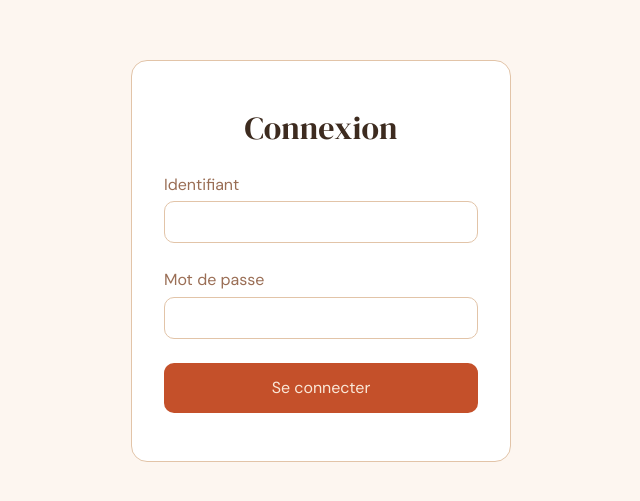
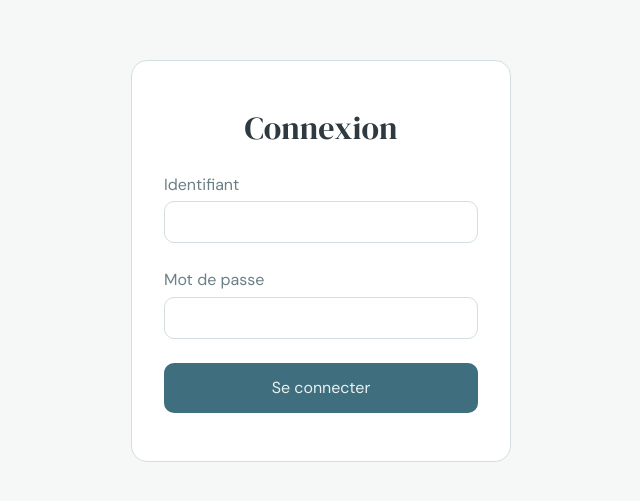
Before and after one commit to Gregtmlg/cooking-app, a React (Vite) app in the folder frontend/: page /login in a window 1280 px wide. Shown: the part 139-640 px from the top of the page, without its empty margins (319-959 px from the left). Built offline with nearby package versions, Linux system fonts and the light colour scheme; no server answers.

Commit message:
4b/theme frontend (#35)
* docs: ignore linter type error

* feat(front): group themes via CSS variables, brand labels and theme selector

```diff
--- a/frontend/src/api/auth.js
+++ b/frontend/src/api/auth.js
@@ -37,3 +37,9 @@ export async function changePassword(oldPassword, newPassword) {
     })
     return response.data
 }
+// group : slug du groupe choisi, ou null pour revenir au thème par défaut.
+// Renvoie le NOUVEL état de session (thème compris).
+export async function setTheme(group) {
+    const response = await api.put('/api/v1/auth/theme', { group })
+    return response.data
+}
--- a/frontend/src/components/Layout.jsx
+++ b/frontend/src/components/Layout.jsx
@@ -1,22 +1,25 @@
 import { Link, Outlet } from 'react-router-dom'
 import { useAuth } from '../auth/AuthContext'
+import { brandOf } from '../theme/theme'
+import ThemeSelect from './ThemeSelect'
 import styles from './Layout.module.css'
 
 function Layout() {
   // Layout est sous RequireProfile : profile n'est jamais null ici.
-  const { profile, logout } = useAuth()
+  const { profile, theme, logout } = useAuth()
 
   return (
     <div>
       <header className={styles.header}>
         <h1 className={styles.logo}>
-          <Link to="/">Dingé Kitchen</Link>
+          <Link to="/">{brandOf(theme)}</Link>
         </h1>
         <nav className={styles.nav}>
           <Link className={styles.navLink} to="/recipes">Recettes</Link>
           <Link className={styles.navLink} to="/recipes/new">Créer une recette</Link>
         </nav>
         <div className={styles.session}>
+          <ThemeSelect />
           <Link className={styles.navLink} to="/select-profile">Changer de profil</Link>
           <span className={styles.profileName}>{profile.display_name}</span>
           <button className={styles.logoutButton} type="button" onClick={logout}>
--- a/frontend/src/components/Layout.module.css
+++ b/frontend/src/components/Layout.module.css
@@ -20,7 +20,7 @@
 }
 
 .navLink {
-    color:  #C4957A;
+    color:  var(--color-header-link);
     font-size: 0.95rem;
     transition: color 0.2s;
 }
@@ -50,8 +50,8 @@
   font: inherit;
   font-size: 0.9rem;
   background: transparent;
-  color: #C4957A;
-  border: 0.5px solid #C4957A;
+  color: var(--color-header-link);
+  border: 0.5px solid var(--color-header-link);
   border-radius: var(--radius-sm);
   padding: 0.3rem 0.75rem;
   cursor: pointer;
@@ -62,3 +62,17 @@
   color: var(--color-light);
   border-color: var(--color-light);
 }
+.themeLabel {
+  display: flex;
+  align-items: center;
+  gap: 0.5rem;
+  margin: 0;
+  color: var(--color-header-link);
+  font-size: 0.9rem;
+}
+
+.themeSelect {
+  width: auto;
+  padding: 0.25rem 0.5rem;
+  font-size: 0.9rem;
+}
--- /dev/null
+++ b/frontend/src/components/ThemeSelect.jsx
@@ -0,0 +1,36 @@
+// src/components/ThemeSelect.jsx
+// Choix du thème pour un profil MULTI-GROUPES (décision J6, 22/10/2026).
+// Provisoire dans l'en-tête : rejoindra la future page « profil » (épopée C).
+// Les options et le thème actif viennent du serveur ; ce composant ne décide rien.
+
+import { useAuth } from '../auth/AuthContext'
+import { brandOf } from '../theme/theme'
+import styles from './Layout.module.css'
+
+export default function ThemeSelect() {
+  const { theme, themeOptions, chooseTheme } = useAuth()
+
+  // Un seul groupe (ou aucun) : rien à choisir, rien à afficher.
+  if (themeOptions.length < 2) return null
+
+  async function handleChange(e) {
+    try {
+      await chooseTheme(e.target.value)
+    } catch (err) {
+      console.error('Changement de thème impossible', err)
+    }
+  }
+
+  return (
+    <label className={styles.themeLabel}>
+      Thème
+      <select className={styles.themeSelect} value={theme?.slug ?? ''} onChange={handleChange}>
+        {themeOptions.map((option) => (
+          <option key={option.slug} value={option.slug}>
+            {brandOf(option)}
+          </option>
+        ))}
+      </select>
+    </label>
+  )
+}
--- a/frontend/src/index.css
+++ b/frontend/src/index.css
@@ -2,17 +2,8 @@
 @import url('https://fonts.googleapis.com/css2?family=DM+Serif+Display&family=DM+Sans:wght@400;500&display=swap');
 
 /* ── Variables ── */
+/* Tokens NON thémés (typographie, espacements, rayons) : communs à tous les thèmes. */
 :root {
-  /* Couleurs */
-  --color-dark:       #3D2B1F;
-  --color-accent:     #C4502A;
-  --color-mid:        #E8C4A0;
-  --color-light:      #FAE8D8;
-  --color-background: #FDF6F0;
-  --color-text:       #3D2B1F;
-  --color-text-muted: #9A6E55;
-  --color-border:     #E2C4A8;
-
   /* Typographie */
   --font-serif: 'DM Serif Display', serif;
   --font-sans:  'DM Sans', sans-serif;
@@ -29,6 +20,54 @@
   --radius-sm: 6px;
   --radius-md: 10px;
   --radius-lg: 16px;
+}
+
+/* ── Thèmes (J6b) ──
+   Une seule application, des PALETTES. Le thème actif est posé sur <html data-theme="…">
+   à partir de session.theme.key (décidé par le serveur). Sans attribut : thème neutre.
+   Tous les CSS Modules lisent var(--color-…) : ils suivent sans modification.
+   Palettes « neutre » et « chuteam » PROVISOIRES (en attente des graphistes). */
+
+/* Neutre — « Ardoise » (sans groupe, admin, pages de connexion) */
+:root {
+  --color-dark:        #2F3A40;
+  --color-accent:      #3F6F7E;
+  --color-mid:         #C9D6DA;
+  --color-light:       #EAF0F1;
+  --color-background:  #F6F8F8;
+  --color-surface:     #FFFFFF;
+  --color-text:        #2F3A40;
+  --color-text-muted:  #6B7F86;
+  --color-border:      #D3DEE1;
+  --color-header-link: #9FB6BD;
+}
+
+/* Famille — « Terre & chaleur » (Dingé Kitchen) */
+[data-theme="famille"] {
+  --color-dark:        #3D2B1F;
+  --color-accent:      #C4502A;
+  --color-mid:         #E8C4A0;
+  --color-light:       #FAE8D8;
+  --color-background:  #FDF6F0;
+  --color-surface:     #FFFFFF;
+  --color-text:        #3D2B1F;
+  --color-text-muted:  #9A6E55;
+  --color-border:      #E2C4A8;
+  --color-header-link: #C4957A;
+}
+
+/* ChuTeam — « Aubergine » (KitChuTeam) */
+[data-theme="chuteam"] {
+  --color-dark:        #2B1B3D;
+  --color-accent:      #6D3FC0;
+  --color-mid:         #D9C8F2;
+  --color-light:       #F1EAFB;
+  --color-background:  #FAF7FD;
+  --color-surface:     #FFFFFF;
+  --color-text:        #2B1B3D;
+  --color-text-muted:  #7D6A99;
+  --color-border:      #E0D3F2;
+  --color-header-link: #B79BE0;
 }
 
 /* ── Reset ── */
@@ -69,7 +108,7 @@ input, textarea, select {
   padding: 0.6rem 0.75rem;
   border: 0.5px solid var(--color-border);
   border-radius: var(--radius-md);
-  background-color: #fff;
+  background-color: var(--color-surface);
   color: var(--color-text);
   width: 100%;
 }
--- a/frontend/src/pages/AuthForm.module.css
+++ b/frontend/src/pages/AuthForm.module.css
@@ -17,7 +17,7 @@
   flex-direction: column;
   gap: var(--space-lg);
   padding: var(--space-2xl) var(--space-xl);
-  background-color: #fff;
+  background-color: var(--color-surface);
   border: 0.5px solid var(--color-border);
   border-radius: var(--radius-lg);
 }
--- a/frontend/src/pages/HomePage.jsx
+++ b/frontend/src/pages/HomePage.jsx
@@ -1,5 +1,7 @@
 import { Link } from 'react-router-dom'
 import KitchenSketch from '../components/KitchenSketch.jsx'
+import { useAuth } from '../auth/AuthContext'
+import { brandOf } from '../theme/theme'
 import styles from './HomePage.module.css'
 
 const navItems = [
@@ -10,11 +12,12 @@ const navItems = [
 
 
 function HomePage() {
+  const { theme } = useAuth()
   return (
     <div className={styles.hub}>
         <KitchenSketch />
         <div className={styles.content}>
-            <h1 className={styles.brand}>Dingé Kitchen</h1>
+            <h1 className={styles.brand}>{brandOf(theme)}</h1>
             <nav className={styles.menu}>
                 {navItems.map((item) =>
                     item.available ? (
--- a/frontend/src/pages/RecipeDetail.module.css
+++ b/frontend/src/pages/RecipeDetail.module.css
@@ -6,7 +6,7 @@
 }
 
 .card {
-  background-color: #fff;
+  background-color: var(--color-surface);
   border: 0.5px solid var(--color-border);
   border-radius: var(--radius-lg);
   padding: 2rem;
--- /dev/null
+++ b/frontend/src/theme/theme.js
@@ -0,0 +1,22 @@
+// src/theme/theme.js
+// Le front n'ARBITRE rien : le serveur (theme_for) dit quel thème est actif.
+// Ce module ne fait que l'appliquer (attribut data-theme) et fournir le libellé neutre.
+
+// Libellé de marque quand aucun groupe ne s'applique (sans groupe, admin, pages de connexion).
+// C'est la seule marque qui vit dans le code : les autres sont des DONNÉES des groupes.
+export const NEUTRAL_BRAND = 'La cuisine des copains'
+
+// Libellé à afficher pour un thème venu du serveur ({ slug, key, brand } ou null).
+export function brandOf(theme) {
+  return theme?.brand ?? NEUTRAL_BRAND
+}
+
+// Pose (ou retire) la palette sur <html>. Sans attribut : variables du :root = neutre.
+export function applyTheme(key) {
+  const root = document.documentElement
+  if (key) {
+    root.dataset.theme = key // ⇔ <html data-theme="famille">
+  } else {
+    delete root.dataset.theme
+  }
+}
```
Also changed, not shown: frontend/src/auth/AuthProvider.jsx (+31 -6 lines), 1 other file (tests, documents, lock files or other folders).
